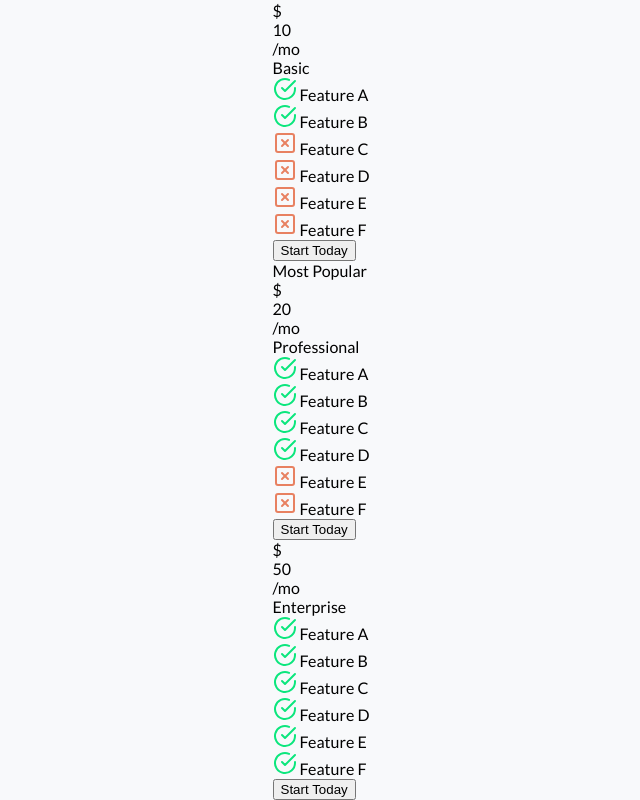
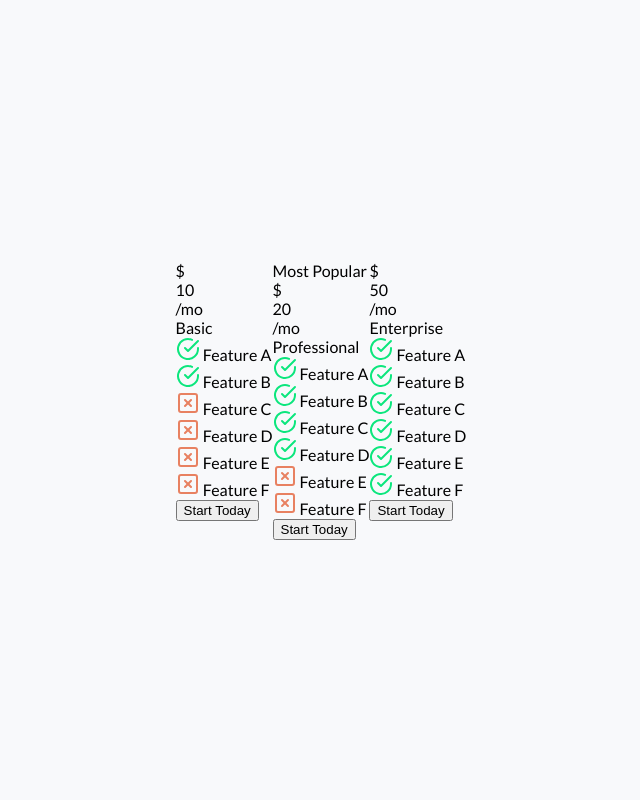
Before and after one commit to newedition994/price-comparsion-page, a plain HTML site: page index.html in a window 1280 px wide. Shown: the whole page, without its empty margins (319-959 px from the left). Drawn offline with Linux system fonts and the light colour scheme.

Commit message:
configured the price comparison class

```diff
--- a/style.css
+++ b/style.css
@@ -20,3 +20,11 @@ body {
   align-items: center;
   font-family: var(--body-font-family);
 }
+
+.price-comparison {
+  display: flex;
+  justify-content: center;
+  align-items: stretch;
+  width: 100%;
+  margin: 1rem;
+}
```
